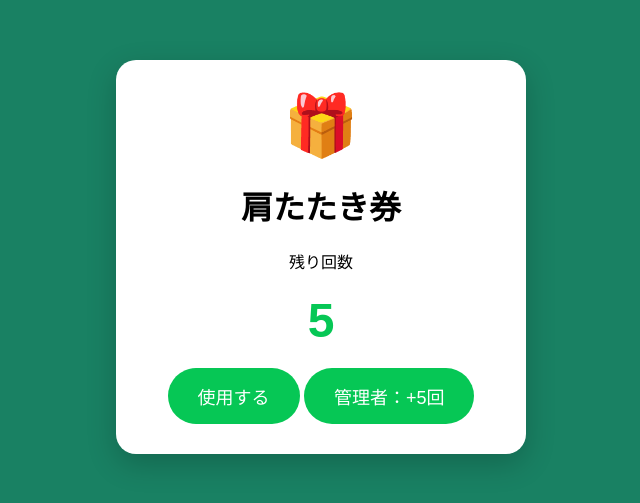
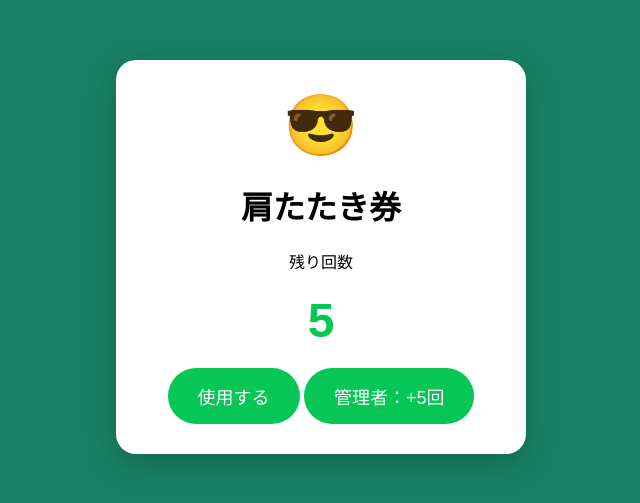
Before and after one commit to yakinasu1031-svg/-, a plain HTML site: page index.html in a window 1280 px wide. Shown: the part 143-646 px from the top of the page, without its empty margins (319-959 px from the left). Drawn offline with Linux system fonts and the light colour scheme.

Commit message:
Update index.html

```diff
--- a/index.html
+++ b/index.html
@@ -57,7 +57,7 @@ button{
 <body>
 
 <div class="card">
-  <div class="gift">🎁</div>
+  <div class="gift">😎</div>
 
   <h1>肩たたき券</h1>
 
```
